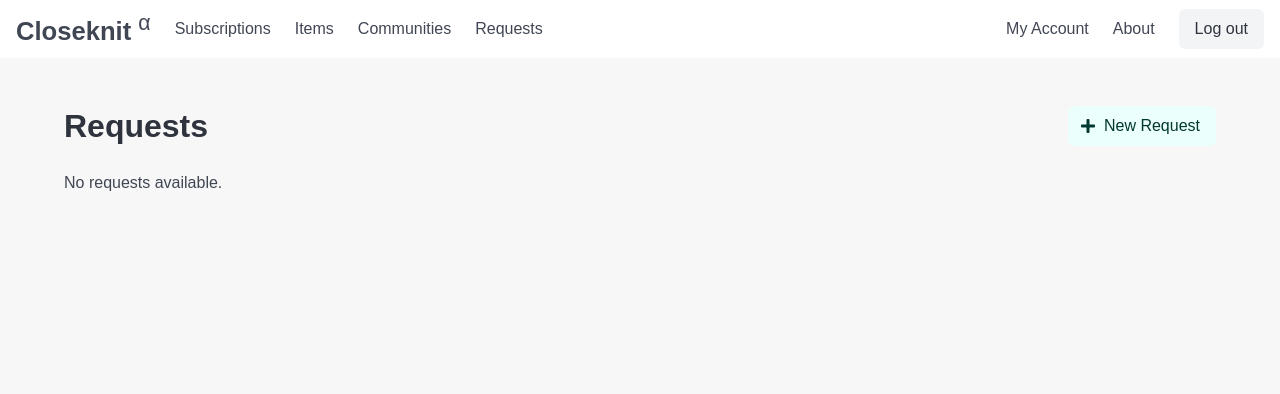
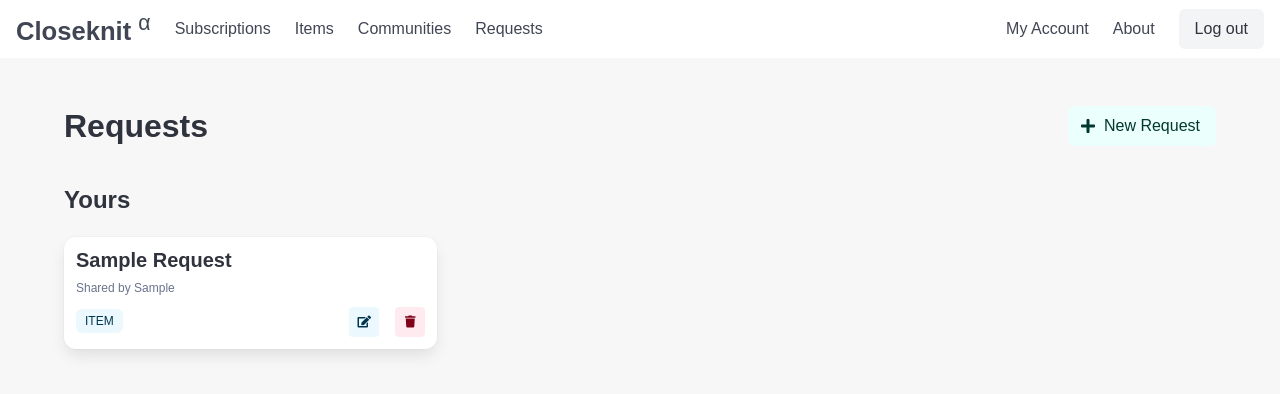
Before and after one commit to musadiqpeerzada/closeknit, a Django app: page /requests/list in a window 1280 px wide. Shown: the top 394 px of the page. Run offline with Django 5.2, Linux system fonts and the light colour scheme; a user stored in the database is signed in; tables that the repository leaves empty hold one stand-in row (values such as "Sample post"); some libraries are stand-ins or nearby versions; some web fonts are replaced.

Commit message:
add request_detail listing

```diff
--- /dev/null
+++ b/backend/templates/backend/_partials/request_listing.html
@@ -0,0 +1,33 @@
+<div class="columns is-multiline is-variable is-2">
+    {% for request in requests %}
+        <div class="column is-one-third">
+            <div class="box p-3 has-background-white">
+                <a href="{% url 'request_detail' request.pk %}" class="has-text-dark">
+                    <h3 class="title is-5 mb-2">{{ request.name | title }}</h3>
+                    <p class="is-size-7 has-text-grey">Shared by {{ request.owner | title }}</p>
+                    <div class="is-flex is-justify-content-space-between is-align-requests-center mt-2">
+                        <span class="tag is-info is-light is-uppercase">
+                            {{ request.get_request_type_display }}
+                        </span>
+                        {% if request.owner == user %}
+                            <div class="is-flex is-gap-2">
+                                <a href="{% url 'request_update' request.pk %}"
+                                   class="button is-small is-info is-light">
+                                    <span class="icon">
+                                        <i class="fas fa-edit"></i>
+                                    </span>
+                                </a>
+                                <a href="{% url 'request_delete' request.pk %}"
+                                   class="button is-small is-danger is-light">
+                                    <span class="icon">
+                                        <i class="fas fa-trash"></i>
+                                    </span>
+                                </a>
+                            </div>
+                        {% endif %}
+                    </div>
+                </a>
+            </div>
+        </div>
+    {% endfor %}
+</div>
--- a/backend/templates/backend/request/detail.html
+++ b/backend/templates/backend/request/detail.html
@@ -7,7 +7,7 @@
             <div class="level">
                 <div class="level-left">
                     <div class="level-item">
-                        <h1 class="title">{{ request.name|title }}</h1>
+                        <h1 class="title">{{ request.name }}</h1>
                     </div>
                 </div>
                 <div class="level-right">
@@ -26,11 +26,11 @@
 
             {% if request.owner != user %}
                 <section class="py-4">
-                    <p class="title is-4">Want to fulfill this request?</p>
+                    <p class="title is-4">Want to Lend?</p>
                     <div class="box">
                         <div class="columns is-vcentered">
                             <div class="column">
-                                <p class="is-size-5">Hi {{ request.owner.username|title }}, I saw your request for {{ request.name }} through Closeknit and would like to fulfill it. Let me know if it is possible!</p>
+                                <p class="is-size-5">Hi {{ request.owner.username }}, I saw your request for {{ request.name }} through Closeknit and would lend it. Let me know if it is possible!</p>
                             </div>
                             <div class="column is-narrow">
                                 <button class="button is-info js-share-button">
--- a/backend/templates/backend/request/list.html
+++ b/backend/templates/backend/request/list.html
@@ -21,38 +21,18 @@
                 </div>
             </div>
 
-            {% if requests %}
-                <div class="columns is-multiline is-variable is-2">
-                    {% for request in requests %}
-                        <div class="column is-one-third">
-                            <div class="box p-3 has-background-white">
-                                <a href="{% url 'request_detail' request.pk %}" class="has-text-dark">
-                                    <h3 class="title is-5 mb-2">{{ request.name|title }}</h3>
-                                    <p class="is-size-7 has-text-grey">Requested by {{ request.owner|title }}</p>
-                                    <div class="is-flex is-justify-content-space-between is-align-items-center mt-2">
-                                        <span class="tag is-info is-light is-uppercase">
-                                            {{ request.request_type }}
-                                        </span>
-                                        <div class="is-flex is-gap-2">
-                                            <a href="{% url 'request_update' request.pk %}" class="button is-small is-info is-light">
-                                                <span class="icon">
-                                                    <i class="fas fa-edit"></i>
-                                                </span>
-                                            </a>
-                                            <a href="{% url 'request_delete' request.pk %}" class="button is-small is-danger is-light">
-                                                <span class="icon">
-                                                    <i class="fas fa-trash"></i>
-                                                </span>
-                                            </a>
-                                        </div>
-                                    </div>
-                                </a>
-                            </div>
-                        </div>
-                    {% endfor %}
-                </div>
-            {% else %}
-                <p>No requests available.</p>
+            {% if requests.discover %}
+             <section class="pt-4">
+                    <h2 class="title is-4">From your community</h2>
+                    {% include 'backend/_partials/request_listing.html' with requests=requests.discover user=user %}
+                </section>
+            {% endif %}
+
+            {% if requests.owned %}
+                <section class="pt-4">
+                    <h2 class="title is-4">Yours</h2>
+                    {% include 'backend/_partials/request_listing.html' with requests=requests.owned user=user %}
+                </section>
             {% endif %}
         </div>
     </section>
--- a/backend/views.py
+++ b/backend/views.py
@@ -378,7 +378,7 @@ class RequestDeleteView(generic.DeleteView):
 @login_required
 def request_detail_view(request, pk):
     request_obj = get_object_or_404(Request, pk=pk)
-    if request_obj.owner != request.user:
+    if request_obj.owner != request.user and request_obj not in get_requests_for_user(request.user):
         return HttpResponseBadRequest("You do not have access to this request")
     return render(request, "backend/request/detail.html", {"request": request_obj})
 
@@ -388,7 +388,10 @@ class RequestListView(generic.ListView):
     context_object_name = "requests"
 
     def get_queryset(self):
-        return get_requests_for_user(self.request.user)
+        return {
+            "discover": get_requests_for_user(self.request.user),
+            "owned": Request.objects.filter(owner=self.request.user),
+        }
 
 
 def accept_invite(request, token):
```
